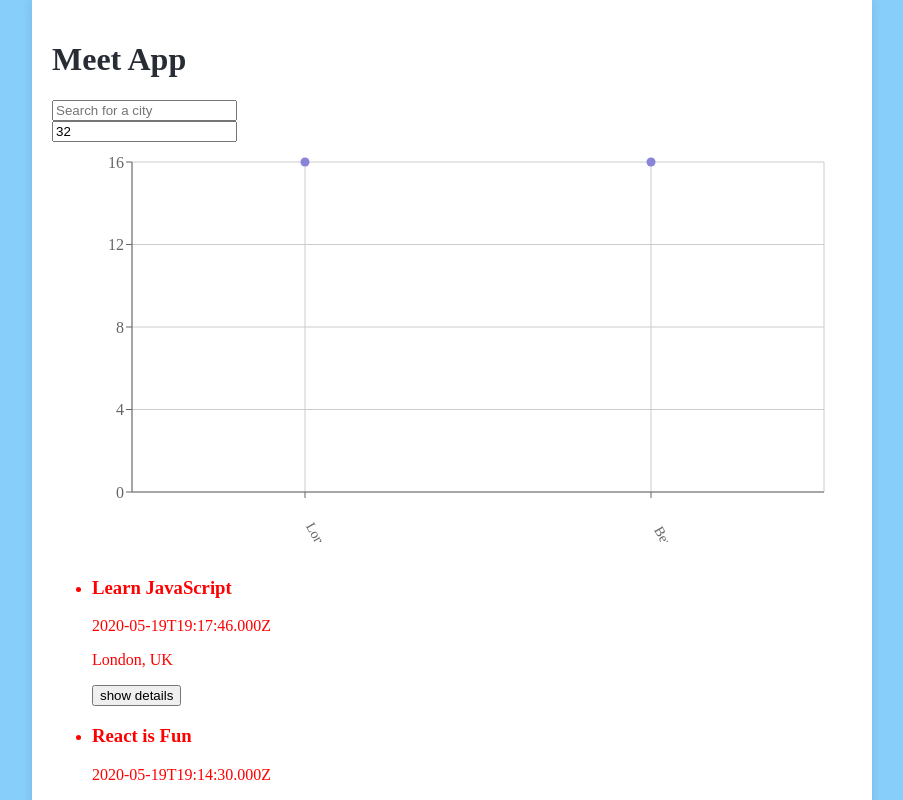
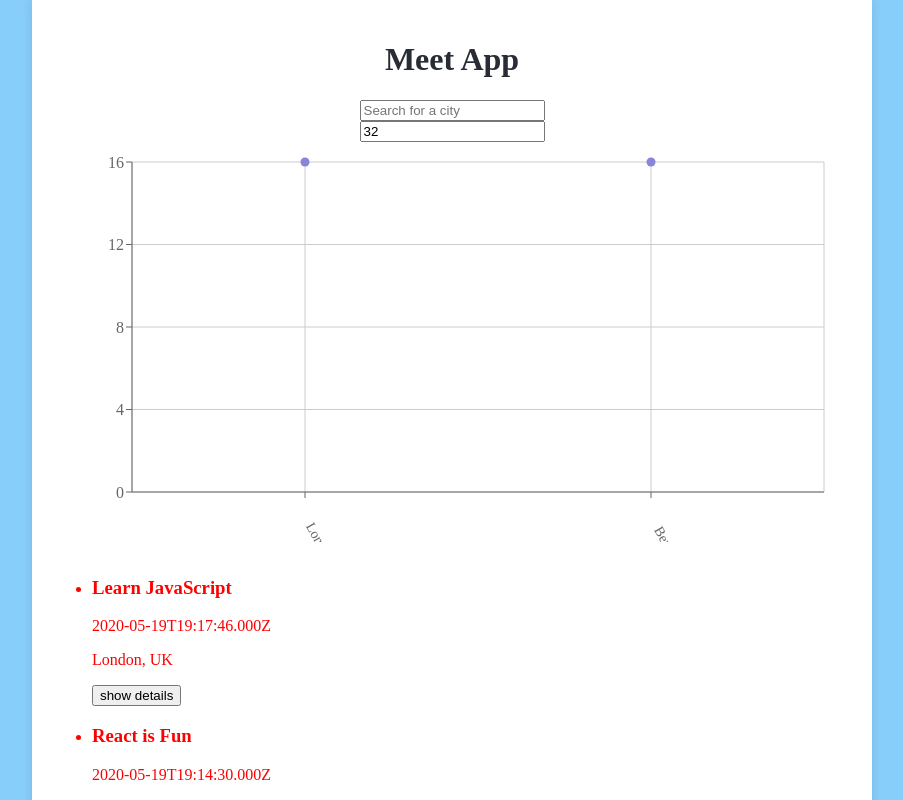
Before and after one commit to rlunatrepczynski/meet, a React (Create React App) app: page / in a window 1280 px wide. Shown: the top 800 px of the page, without its empty margins (188-1091 px from the left). Built offline with nearby package versions, Linux system fonts and the light colour scheme; what atatus-spa would draw is missing.

Commit message:
Update App.css
Updated styling

```diff
--- a/src/App.css
+++ b/src/App.css
@@ -3,6 +3,23 @@ body {
   background-color: lightskyblue;
   color: #282c34;
 }
+
+h1 {
+  text-align: center;
+}
+
+.City {
+  text-align: center;
+}
+
+#city-search {
+  text-align: center;
+}
+
+#number-of-events {
+  text-align: center;
+}
+
 
 .App {
   display: flex;
@@ -26,6 +43,10 @@ body {
 
 li {
   color: red;
+}
+
+.details-btn {
+  text-align: center;
 }
 
 .details-btn:hover {
```
